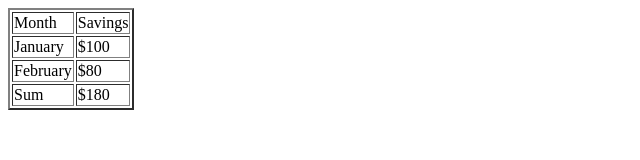
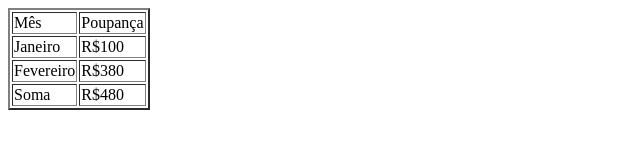
Before and after one commit to yuri3gp/novoprojeto, a plain HTML site: page index.html in a window 1280 px wide. Shown: the whole page, without its empty margins (0-640 px from the left). Drawn offline with Linux system fonts and the light colour scheme.

Commit message:
mensagem

```diff
--- a/index.html
+++ b/index.html
@@ -6,20 +6,20 @@
 <body>
     <table border="2">
         <tr>
-          <td>Month</td>
-          <td>Savings</td>
+          <td>Mês</td>
+          <td>Poupança</td>
         </tr>
         <tr>
-          <td>January</td>
-          <td>$100</td>
+          <td>Janeiro</td>
+          <td>R$100</td>
         </tr>
         <tr>
-          <td>February</td>
-          <td>$80</td>
+          <td>Fevereiro</td>
+          <td>R$380</td>
         </tr>
         <tr>
-          <td>Sum</td>
-          <td>$180</td>
+          <td>Soma</td>
+          <td>R$480</td>
         </tr>
     </table>
 </body>
```
